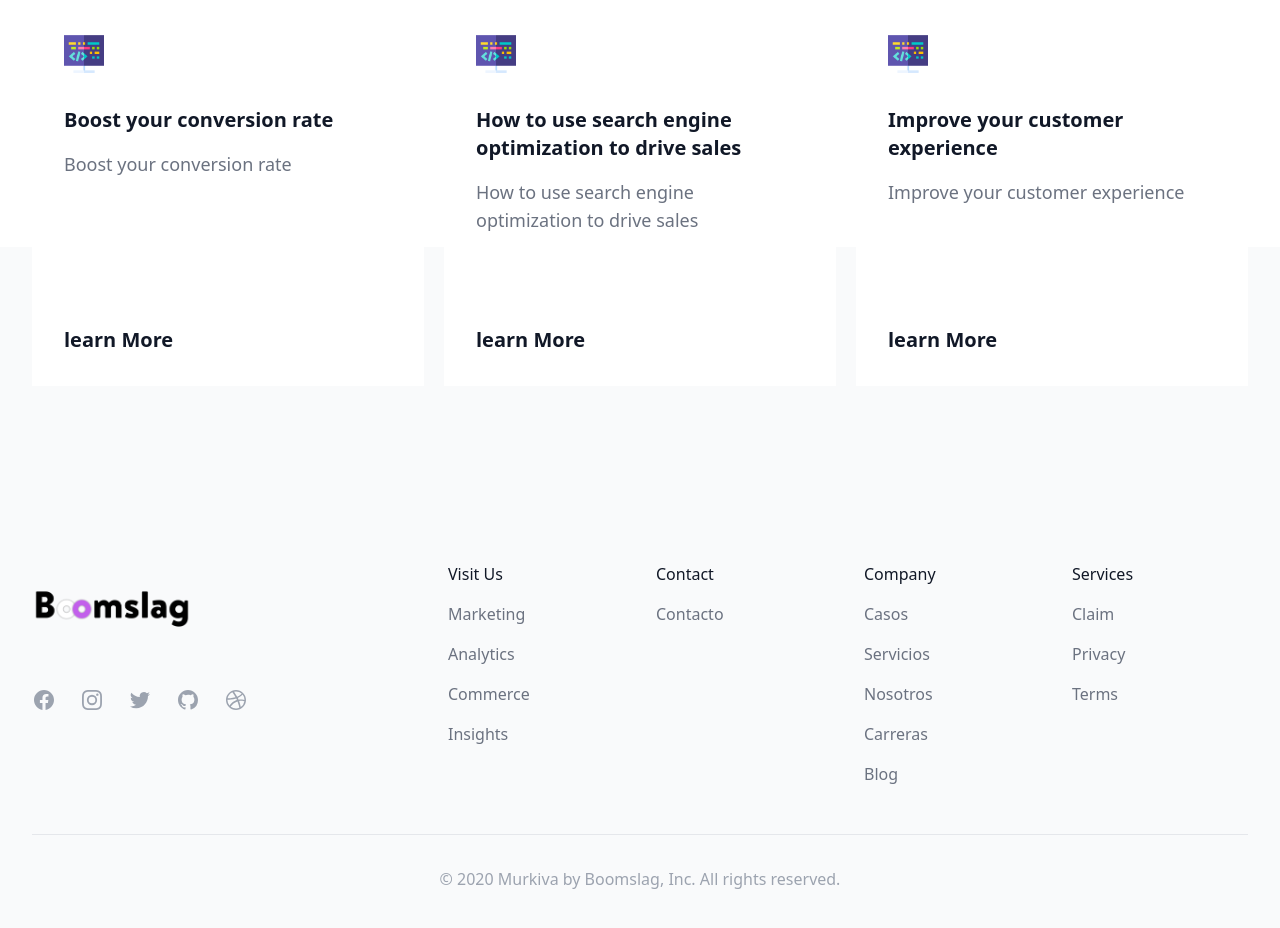
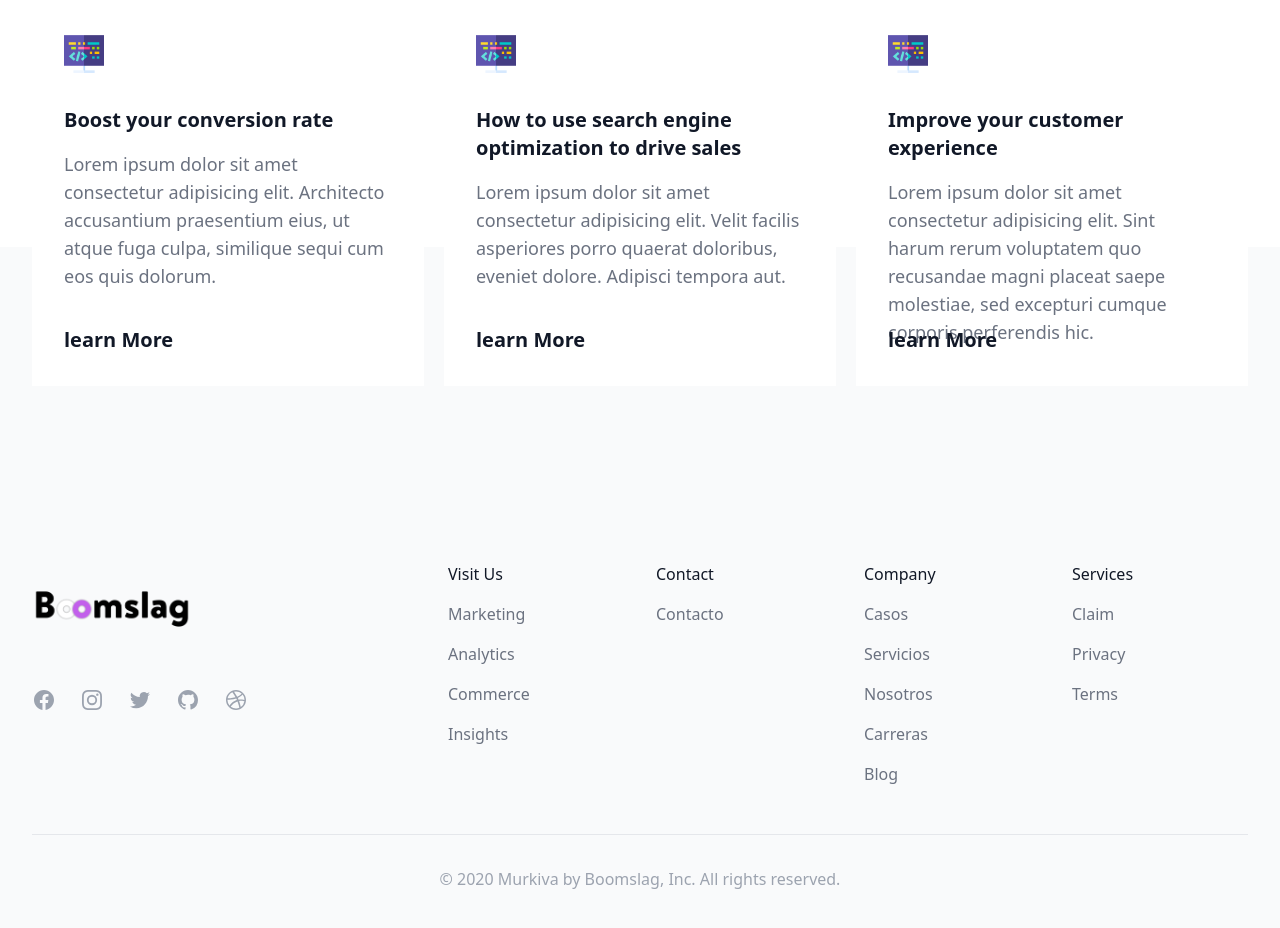
Before and after one commit to reydem/Desarrollo-Web-FullStack-con-Django-y-React, a React (Create React App) app: page /servicios in a window 1280 px wide. Shown: the part 1060-1988 px from the top of the page. Built offline with nearby package versions, Linux system fonts and the light colour scheme.

Commit message:
Mejorando apariencia en el card

```diff
--- a/src/components/services/ServiceCard.js
+++ b/src/components/services/ServiceCard.js
@@ -4,7 +4,7 @@ function ServiceCard({data}) {
             <div className="w-full ">
             <img src={data.img} className='w-10 h-10'/>
             <h2 className="text-xl font-semibold text-gray-900 pt-8">{data.title}</h2>
-            <p className="text-lg font-regular text-gray-500 pt-4">{data.title}</p>
+            <p className="text-lg font-regular text-gray-500 pt-4">{data.description}</p>
             </div>
             <div className="absolute bottom-0 left-0 p-8">
                 <h2 className="items-end text-xl font-semibold text-gray-900 pt-8">learn More</h2>
--- a/src/containers/pages/Services.jsx
+++ b/src/containers/pages/Services.jsx
@@ -31,7 +31,7 @@ const posts_software = [
       img: coding_img,
       category: { name: 'Video', href: '#' },
       description:
-        'Lorem ipsum dolor sit amet consectetur adipisicing elit. Velit facilis asperiores porro quaerat doloribus, eveniet dolore. Adipisci tempora aut inventore optio animi., tempore temporibus quo laudantium.',
+        'Lorem ipsum dolor sit amet consectetur adipisicing elit. Velit facilis asperiores porro quaerat doloribus, eveniet dolore. Adipisci tempora aut.',
       date: 'Mar 10, 2020',
       datetime: '2020-03-10',
       imageUrl:
```
